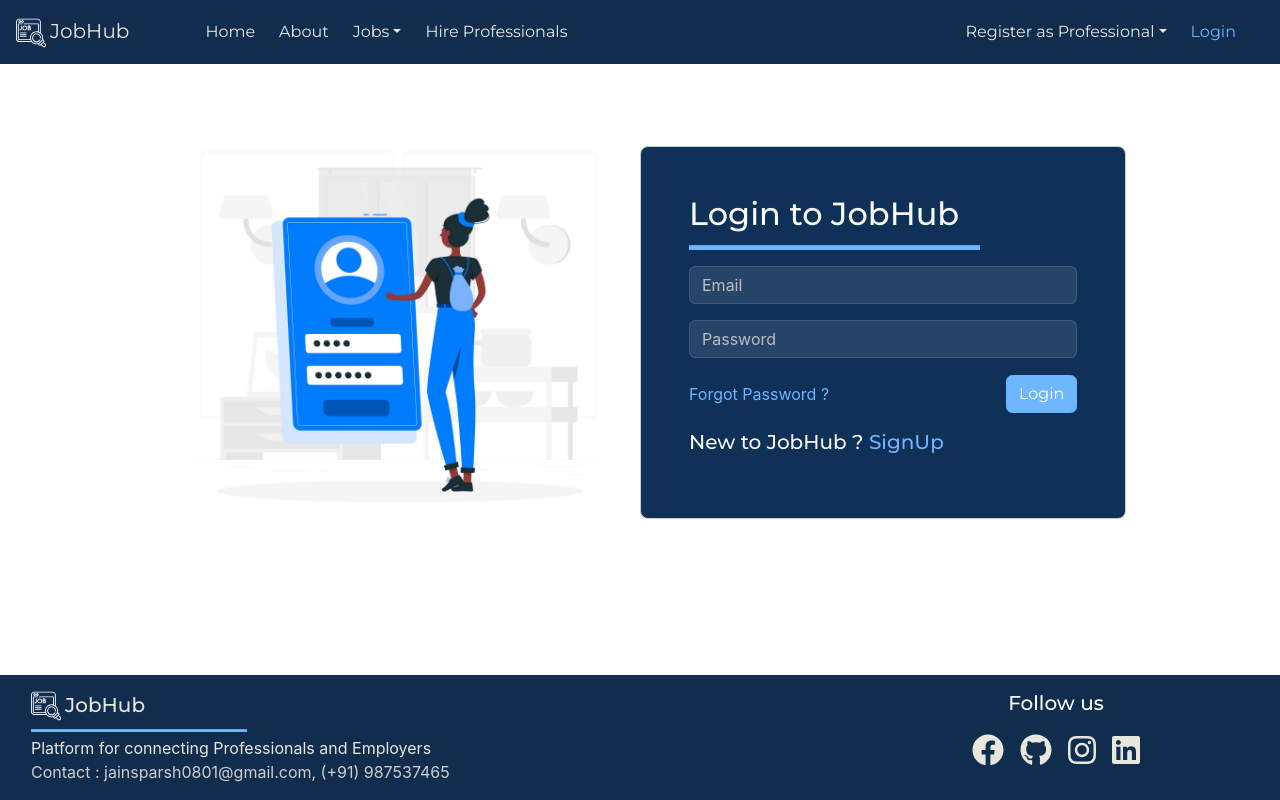
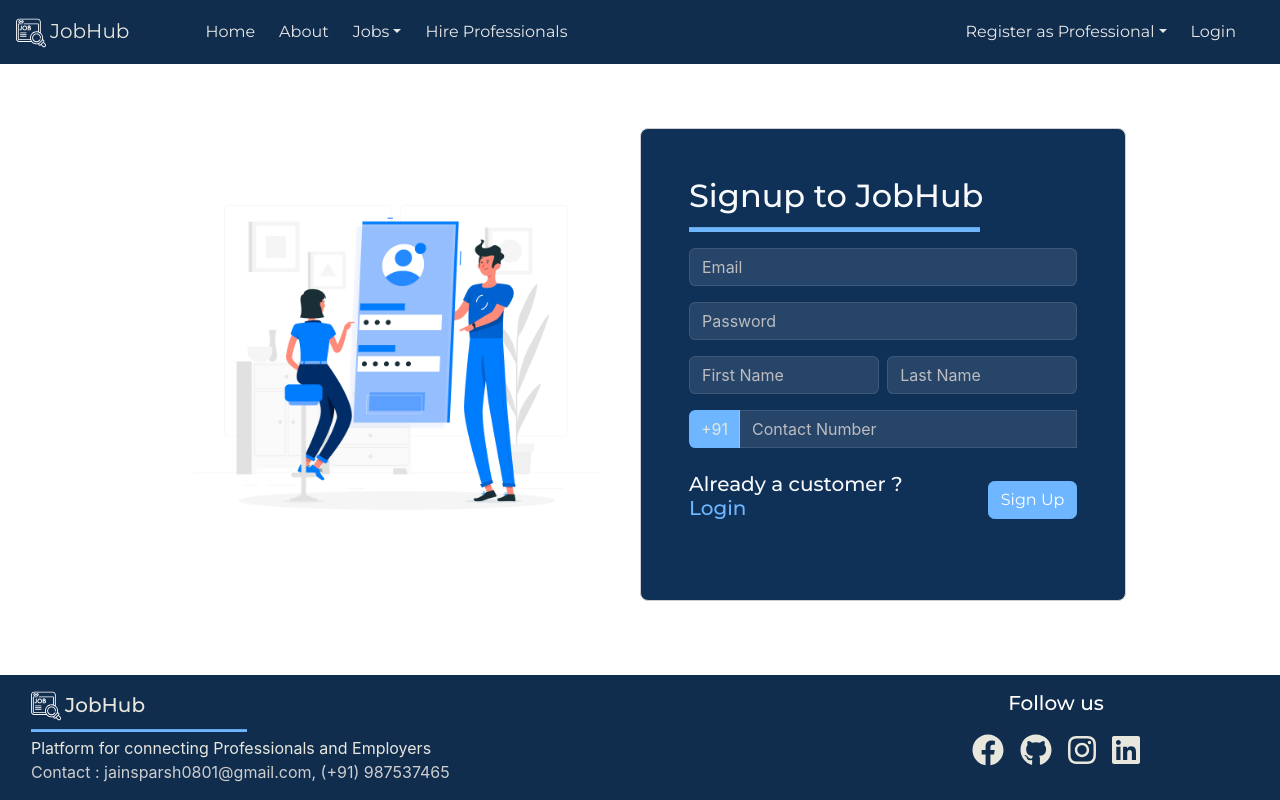
Before and after one commit to SparshJain2000/Jobhub, a React (Create React App) app in the folder client/: page /employer/login in a window 1280 px wide. Built offline with nearby package versions, Linux system fonts and the light colour scheme.

Commit message:
change auth routes

```diff
--- a/client/src/components/navbar.component.jsx
+++ b/client/src/components/navbar.component.jsx
@@ -121,7 +121,7 @@
                         </NavItem>
                         {(!context.token || context.isEmployer) && (
                             <NavItem className='m-1 my-2 my-lg-1  ml-lg-auto '>
-                                <NavLink to='/professional/login'>
+                                <NavLink to='/professional/auth/login'>
                                     Register as Professional
                                 </NavLink>
                                 <UncontrolledDropdown
@@ -135,13 +135,13 @@
                                     <DropdownMenu className='dropdown-menu-right'>
                                         <DropdownItem>
                                             <NavLink
-                                                to='/professional/login'
+                                                to='/professional/auth/login'
                                                 exact>
                                                 Login
                                             </NavLink>
                                         </DropdownItem>
                                         <DropdownItem>
-                                            <NavLink to='/professional/signup'>
+                                            <NavLink to='/professional/auth/signup'>
                                                 Signup
                                             </NavLink>
                                         </DropdownItem>
@@ -160,7 +160,9 @@
                                     Logout
                                 </span>
                             ) : (
-                                <NavLink to='/employer/login'>Login</NavLink>
+                                <NavLink to='/employer/auth/login'>
+                                    Login
+                                </NavLink>
                             )}
                         </NavItem>
                     </Nav>
--- a/client/src/pages/authEmployer.page.jsx
+++ b/client/src/pages/authEmployer.page.jsx
@@ -60,10 +60,10 @@
         lastName: true,
     });
     const [isLogin, setIsLogin] = useState(
-        location.pathname.split("/")[2] === "login",
+        location.pathname.split("/")[3] === "login",
     );
     history.listen((location, action) =>
-        setIsLogin(location.pathname.split("/")[2] === "login"),
+        setIsLogin(location.pathname.split("/")[3] === "login"),
     );
     const toggleErrorModal = () => setErrorModal(!errorModal);
     const handleChange = async (e) => {
@@ -218,7 +218,7 @@
                         {isLogin ? (
                             <>
                                 <div className='col-12 col-md-8 py-2 pl-0'>
-                                    <Link to='/employer/login'>
+                                    <Link to='/employer/auth/login'>
                                         Forgot Password ?
                                     </Link>
                                 </div>
@@ -240,7 +240,7 @@
                             <>
                                 <h5 className='col-12 col-md-8 py-2 pl-0'>
                                     Already a customer ?{" "}
-                                    <Link to='/employer/login'>Login</Link>
+                                    <Link to='/employer/auth/login'>Login</Link>
                                 </h5>
                                 <div className='col-12 col-md-4 text-align-end px-0 my-auto'>
                                     <Button
@@ -262,7 +262,7 @@
                         <FormGroup>
                             <h5>
                                 New to JobHub ?{" "}
-                                <Link to='/employer/signup'>SignUp</Link>
+                                <Link to='/employer/auth/signup'>SignUp</Link>
                             </h5>
                         </FormGroup>
                     )}
```
